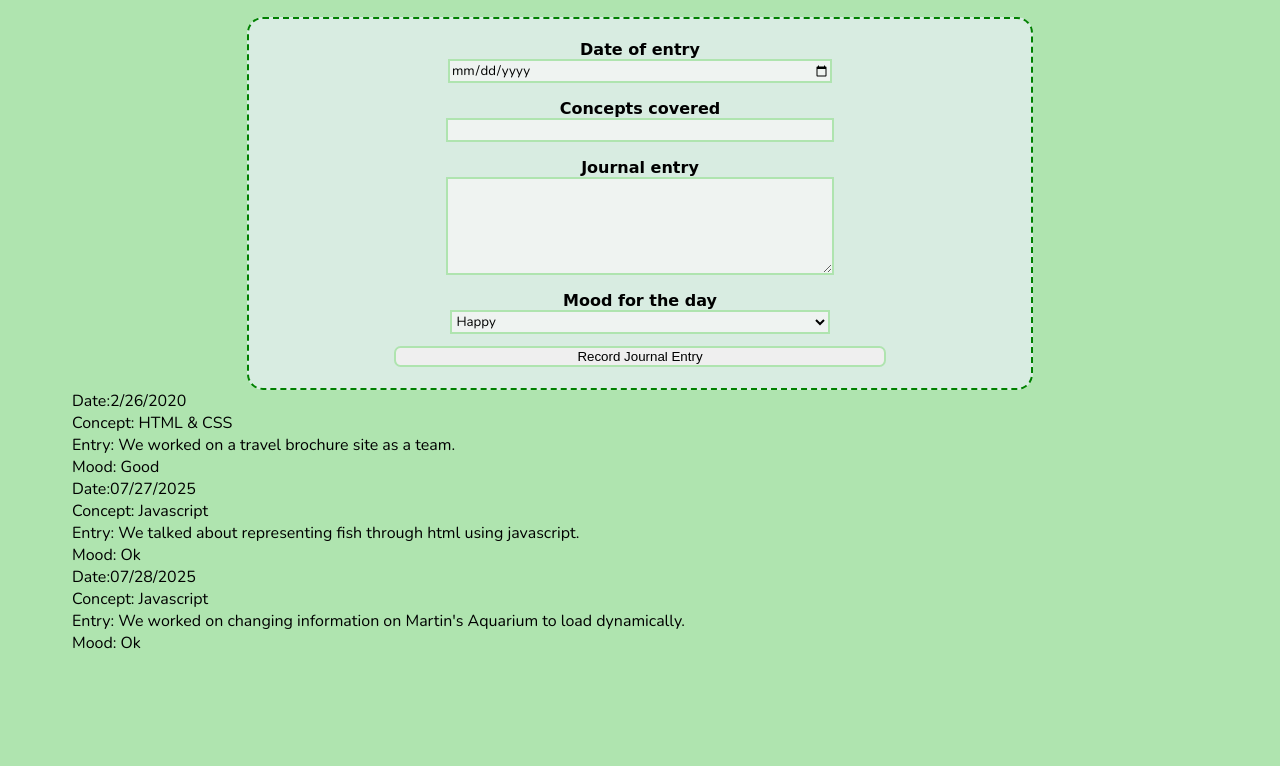
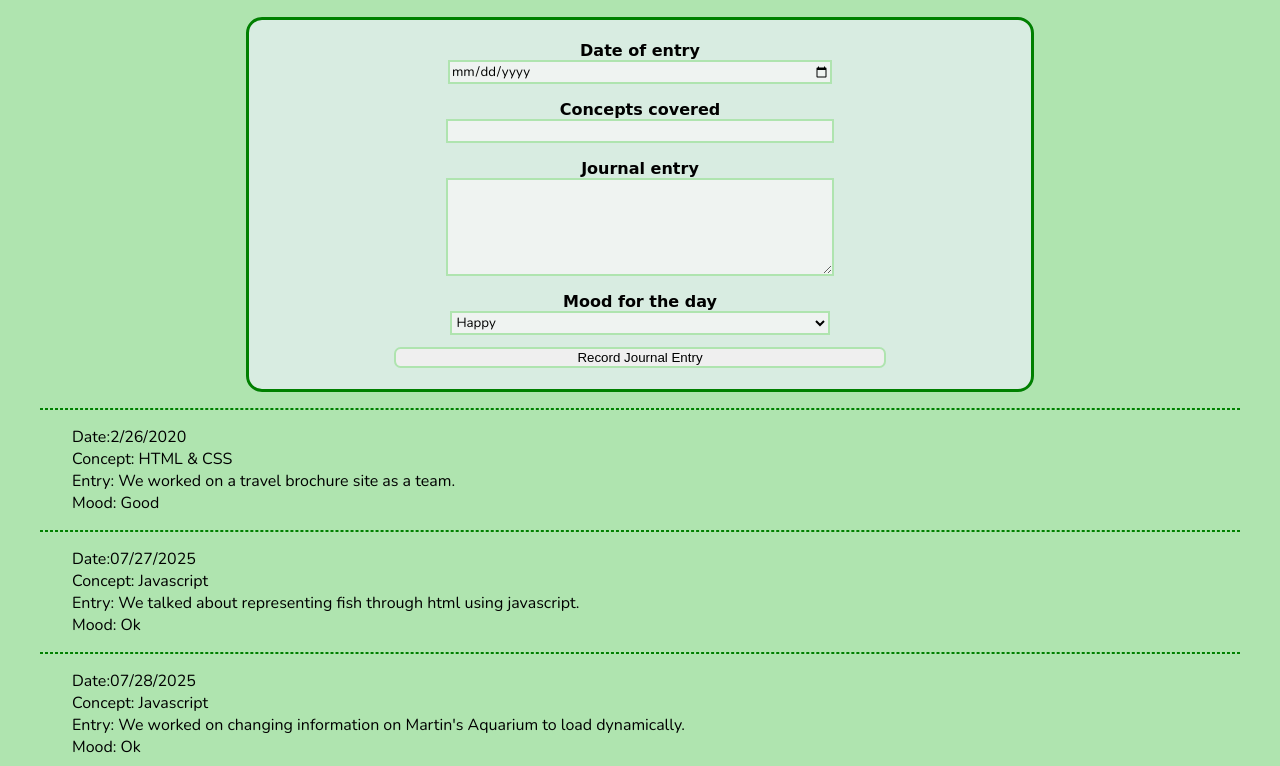
Before and after one commit to JaysonRice/Daily-Journal, a plain HTML site: page index.html in a window 1280 px wide. Shown: the part 51-817 px from the top of the page. Drawn offline with nearby package versions, Linux system fonts and the light colour scheme; a web font is replaced by a local one.

Commit message:
Added dividing lines between journal entries.

```diff
--- a/scripts/JournalEntry.js
+++ b/scripts/JournalEntry.js
@@ -1,5 +1,6 @@
 const JournalEntryComponent = (entry) => {
     return `
+    <div class="dividingLine"></div>
         <section id="entry--${entry.id}" class="journalEntry">
         <div> Date:${entry.date}</div>
         <div> Concept: ${entry.concept}</div>
--- a/styles/form.css
+++ b/styles/form.css
@@ -14,7 +14,7 @@
     width: 60%;
     margin: 0 auto;
     background-color: rgb(216, 236, 225);
-    border: dashed green 2px;
+    border: solid green 3px;
     border-radius: 1rem;
 }
 
--- a/styles/journalEntries.css
+++ b/styles/journalEntries.css
@@ -2,3 +2,8 @@
     margin-left: 2rem;
     font-family: 'Nunito', sans-serif;
 }
+
+.dividingLine {
+    margin: 1rem 2rem 1rem 0rem;
+    border: green dashed 1px;
+}
```
